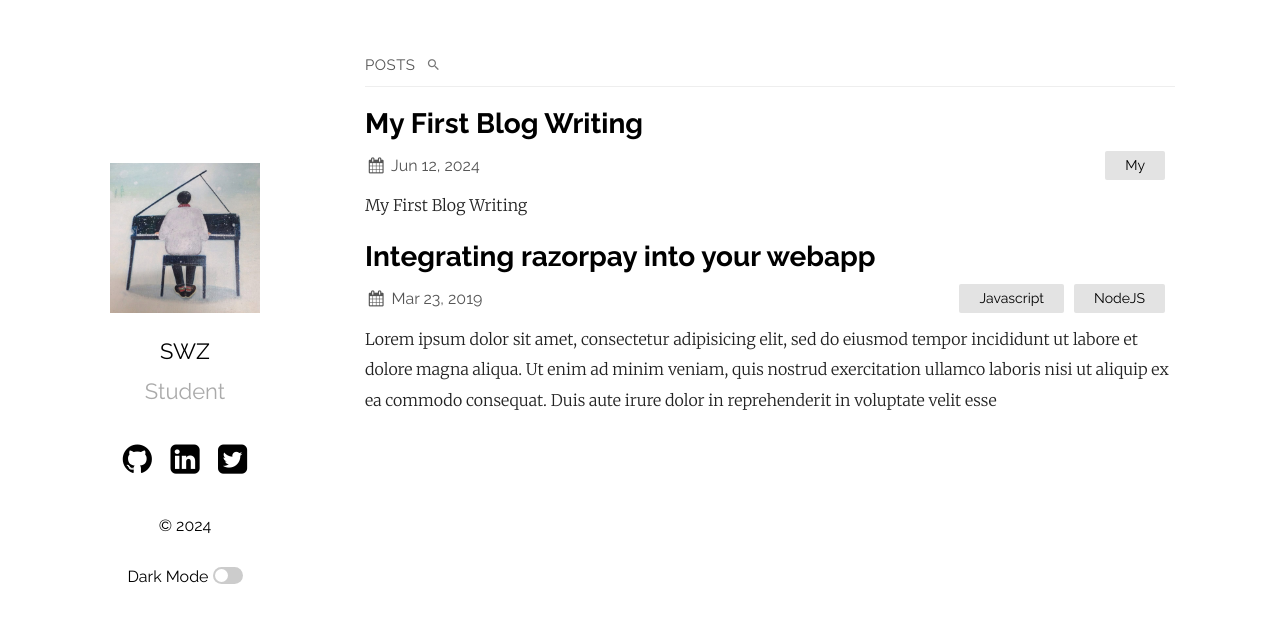
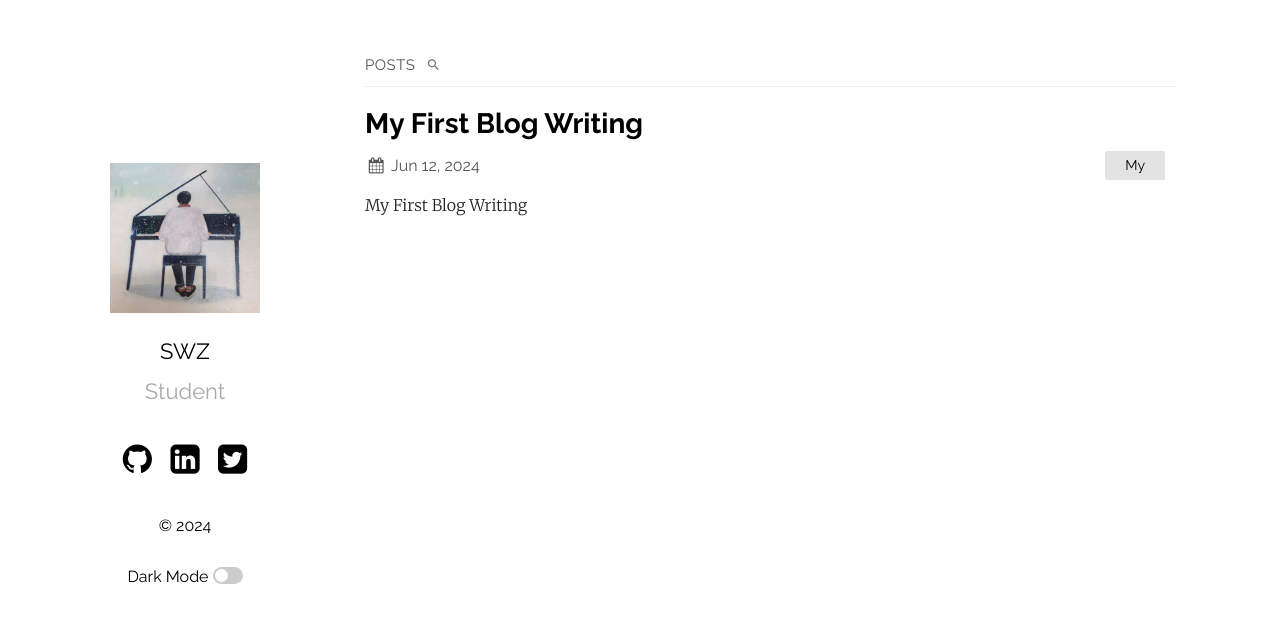
Before and after one commit to byswz/byswz.github.io, a Jekyll site: the page built from index.md, in a window 1280 px wide. Shown: the top 623 px of the page. Built offline with Jekyll 4.4.1, drawn with Linux system fonts in a browser that asks for light colours.

Commit message:
7th commit

````diff
--- a/_posts/2019-03-23-welcome-to-jekyll.markdown
+++ /dev/null
@@ -1,28 +0,0 @@
----
-layout: post
-title:  "Integrating razorpay into your webapp"
-date:   2019-03-23 21:03:36 +0530
-categories: Javascript NodeJS
----
-Lorem ipsum dolor sit amet, consectetur adipisicing elit, sed do eiusmod tempor incididunt ut labore et dolore magna aliqua. Ut enim ad minim veniam, quis nostrud exercitation ullamco laboris nisi ut aliquip ex ea commodo consequat. Duis aute irure dolor in reprehenderit in voluptate velit esse
-
-```javascript
-const Razorpay = require('razorpay');
-
-let rzp = Razorpay({
-	key_id: 'KEY_ID',
-	secret: 'name'
-});
-
-// capture request
-rzp.capture(payment_id, cost)
-	.then(function (data) {
-		return 2;
-	})
-```
-
-Check out the [Jekyll docs][jekyll-docs] for more info on how to get the most out of Jekyll. File all bugs/feature requests at [Jekyll’s GitHub repo][jekyll-gh]. If you have questions, you can ask them on [Jekyll Talk][jekyll-talk].
-
-[jekyll-docs]: https://jekyllrb.com/docs/home
-[jekyll-gh]:   https://github.com/jekyll/jekyll
-[jekyll-talk]: https://talk.jekyllrb.com/
--- a/_posts/2024-06-12-first.markdown
+++ b/_posts/2024-06-12-first.markdown
@@ -10,6 +10,6 @@ My First Blog Writing
 <alert>My First Blog Writing</alert>
 ```
 
-My Naver Blog [swz naver][swz-naver].
+My Blog : [swz' Naver Blog][swz-naver].
 
 [swz-naver]: https://blog.naver.com/byswz
````
